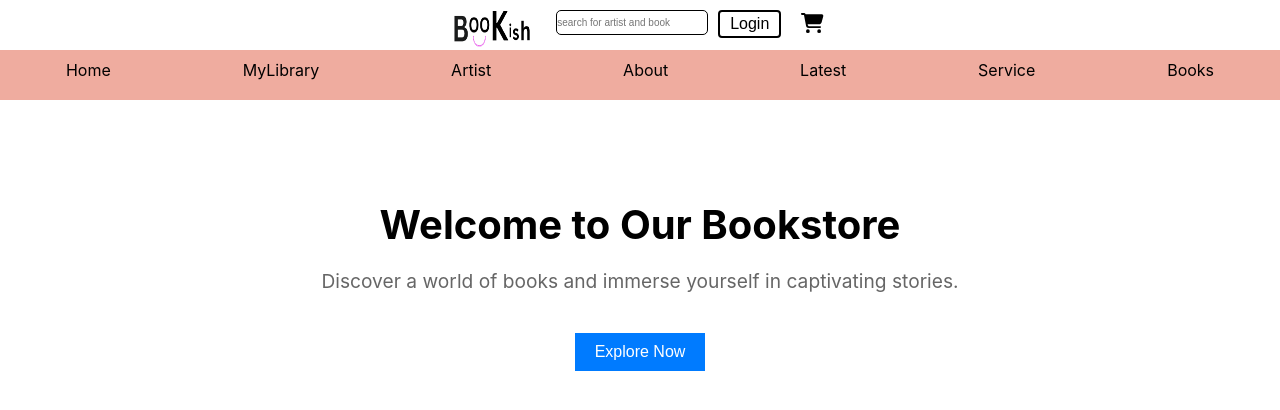
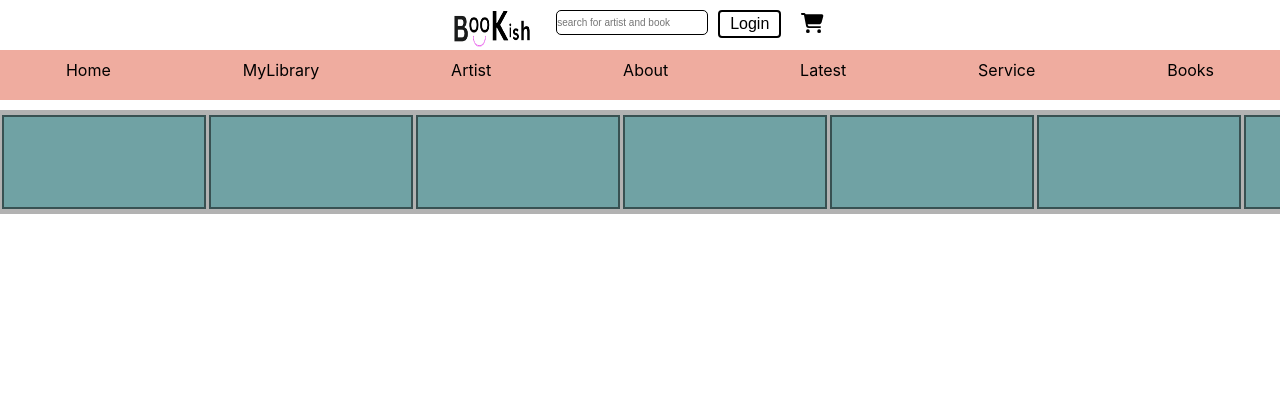
Before and after one commit to Neha020401/Bookish, a React (Create React App) app in the folder bookish/: page / in a window 1280 px wide. Shown: the top 410 px of the page. Built offline with nearby package versions, Linux system fonts and the light colour scheme.

Commit message:
trying scroll bar for home page , yet not finished

```diff
--- a/bookish/public/assets/css/Home.css
+++ b/bookish/public/assets/css/Home.css
@@ -1,30 +1,18 @@
-/* components/Home.css */
-.home-container {
-    text-align: center;
-    padding: 100px 20px;
-  }
-
-  h1 {
-    font-size: 2.5rem;
-    margin-bottom: 20px;
-  }
-
-  p {
-    font-size: 1.2rem;
-    color: #666;
-    margin-bottom: 40px;
-  }
-
-  .explore-button {
-    background-color: #007bff;
-    color: #fff;
-    border: none;
-    padding: 10px 20px;
-    font-size: 1rem;
-    cursor: pointer;
-    transition: background-color 0.3s ease;
-  }
-
-  .explore-button:hover {
-    background-color: #0056b3;
-  }
+.homeParentCards{
+  margin:10px 0px 0px 0px ;
+  height:100px;
+  background-color: rgba(0, 0,0,0.3);
+  gap: 3px;
+  display: grid;
+ grid-auto-flow: column;
+ overflow-x: auto;
+ overscroll-behavior-inline: contain;
+ padding: 2px;
+}
+.homeChildCards{
+  background-color: rgba(95, 158, 160,0.8);
+  width: 200px;
+  height: 90%;
+  margin: auto;
+  border: 2px solid rgba(0, 0, 0,0.5);
+}
--- a/bookish/src/Components/Home.js
+++ b/bookish/src/Components/Home.js
@@ -1,15 +1,22 @@
 import React from 'react';
-
+import { Fragment } from 'react';
 
 const Home = () => {
   return (
-    <div>
-    <div className="home-container">
-      <h1>Welcome to Our Bookstore</h1>
-      <p>Discover a world of books and immerse yourself in captivating stories.</p>
-      <button className="explore-button">Explore Now</button>
-    </div>
-    </div>
+    <Fragment>
+          <div className='homeParentCards'>
+            <div className="homeChildCards"></div>
+            <div className="homeChildCards"></div>
+            <div className="homeChildCards"></div>
+            <div className="homeChildCards"></div>
+            <div className="homeChildCards"></div>
+            <div className="homeChildCards"></div>
+            <div className="homeChildCards"></div>
+            <div className="homeChildCards"></div>
+            <div className="homeChildCards"></div>
+            <div className="homeChildCards"></div>
+          </div>
+    </Fragment>
   )
 }
 
```
